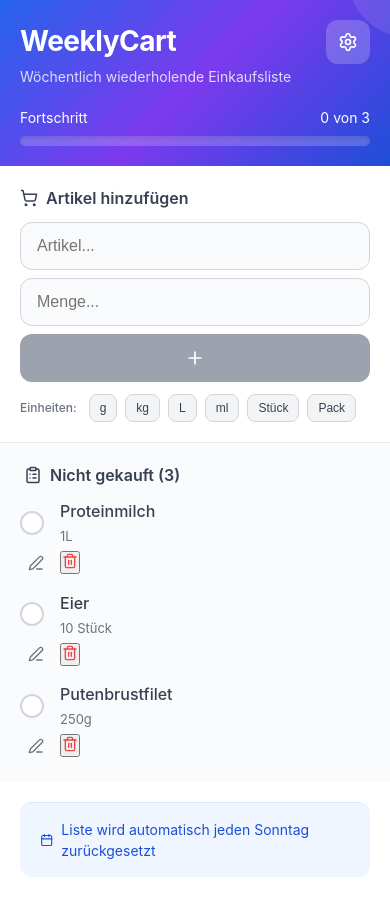
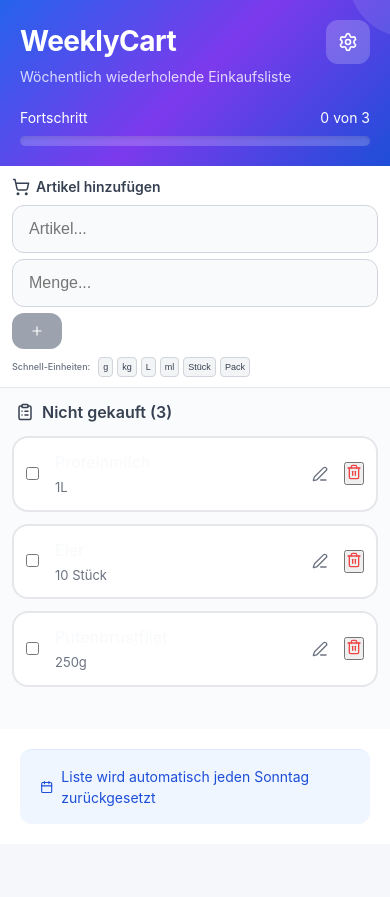
Before and after one commit to bermeb/weeklycart-pwa, a React (Vite) app: page / in a window 390 px wide. After the commit the page ends 844 px from the top, so only its background shows below. Built offline with nearby package versions, Linux system fonts and the light colour scheme.

Commit message:
optimize add article fields and textcolor of items and fix errors

```diff
--- a/src/App.css
+++ b/src/App.css
@@ -317,31 +317,32 @@ body {
   box-shadow: 0 4px 12px rgba(249,115,22,0.3);
 }
 
-/* Add Item Section */
+/* Add Item Section - Noch kompakter */
 .add-item-section {
-  padding: 20px;
+  padding: 14px 16px;
   border-bottom: 1px solid #e5e7eb;
   background: white;
 }
 
 .add-item-header {
-  margin-bottom: 12px;
+  margin-bottom: 8px;
 }
 
 .add-item-title {
-  font-size: 16px;
+  font-size: 14px;
   font-weight: 600;
   color: #374151;
   margin: 0;
   display: flex;
   align-items: center;
-  gap: 8px;
+  gap: 6px;
 }
 
 .add-form {
   display: flex;
-  gap: 8px;
-  margin-bottom: 12px;
+  gap: 6px;
+  margin-bottom: 8px;
+  align-items: stretch;
 }
 
 .add-input {
@@ -379,6 +380,8 @@ body {
   display: flex;
   align-items: center;
   justify-content: center;
+  width: 50px;
+  height: 30px;
 }
 
 .add-btn:hover:not(:disabled) {
@@ -394,16 +397,16 @@ body {
   box-shadow: none;
 }
 
-/* Quick Units */
+/* Quick Units - Noch kompakter */
 .quick-units {
   display: flex;
-  gap: 8px;
+  gap: 4px;
   align-items: center;
   flex-wrap: wrap;
 }
 
 .quick-units-label {
-  font-size: 12px;
+  font-size: 10px;
   color: #6b7280;
   font-weight: 500;
   margin-right: 4px;
@@ -413,12 +416,14 @@ body {
   background: #f3f4f6;
   border: 1px solid #d1d5db;
   color: #374151;
-  padding: 6px 10px;
-  border-radius: 8px;
-  font-size: 12px;
+  padding: 3px 6px;
+  border-radius: 4px;
+  font-size: 10px;
   cursor: pointer;
   transition: all 0.2s;
   font-weight: 500;
+  min-height: 22px;
+  line-height: 1;
 }
 
 .unit-btn:hover {
@@ -548,7 +553,7 @@ body {
 
 .item-name {
   font-size: 16px;
-  color: #374151;
+  color: #f9fafb;
   font-weight: 500;
   transition: all 0.3s;
 }
@@ -572,27 +577,34 @@ body {
   opacity: 0.8;
 }
 
-/* Edit Inputs */
+/* Edit Inputs - Konsistente Lesbarkeit */
 .edit-inputs {
   display: flex;
   flex-direction: column;
-  gap: 8px;
+  gap: 6px;
   flex: 1;
 }
 
 .edit-input {
-  padding: 8px 12px;
+  padding: 6px 10px;
   border: 1px solid #d1d5db;
-  border-radius: 8px;
-  font-size: 14px;
-  background: white;
+  border-radius: 6px;
+  font-size: 13px;
+  background: #ffffff;
   transition: all 0.2s;
+  color: #374151;
 }
 
 .edit-input:focus {
   outline: none;
   border-color: #2563eb;
-  box-shadow: 0 0 0 3px rgba(37,99,235,0.1);
+  background: #ffffff;
+  box-shadow: 0 0 0 3px rgba(37,99,235,0.08);
+  color: #1f2937;
+}
+
+.edit-input::placeholder {
+  color: #9ca3af;
 }
 
 .edit-name {
@@ -600,7 +612,7 @@ body {
 }
 
 .edit-amount {
-  font-size: 13px;
+  font-size: 12px;
 }
 
 /* Item Actions */
@@ -785,11 +797,17 @@ body {
 @media (max-width: 480px) {
   .add-form {
     flex-direction: column;
+    gap: 6px;
   }
 
   .name-input,
   .amount-input {
     flex: 1;
+    min-height: 36px;
+  }
+
+  .add-btn {
+    min-height: 36px;
   }
 
   .install-prompt {
@@ -799,6 +817,28 @@ body {
 
   .item-actions {
     opacity: 1;
+  }
+
+  .add-item-section {
+    padding: 10px 12px;
+  }
+
+  .list-container {
+    padding: 12px;
+  }
+
+  .list-item {
+    padding: 12px;
+  }
+
+  .quick-units-label {
+    font-size: 9px;
+  }
+
+  .unit-btn {
+    padding: 2px 4px;
+    font-size: 9px;
+    min-height: 20px;
   }
 }
 
@@ -862,10 +902,45 @@ select:focus-visible {
     background: #374151;
     border-color: #4b5563;
     color: #f9fafb;
+    width: 150px;
+    height: 25px;
+  }
+
+  .add-input:focus {
+    background: #4b5563;
+    border-color: #60a5fa;
+    color: #ffffff;
+  }
+
+  .add-input::placeholder {
+    color: #9ca3af;
+  }
+
+  .edit-input {
+    background: #4b5563;
+    border-color: #6b7280;
+    color: #f9fafb;
+  }
+
+  .edit-input:focus {
+    background: #4b5563;
+    border-color: #60a5fa;
+    color: #ffffff;
   }
 
   .settings-title,
   .add-item-title {
     color: #f9fafb;
   }
+
+  .unit-btn {
+    background: #374151;
+    border-color: #4b5563;
+    color: #f9fafb;
+  }
+
+  .unit-btn:hover {
+    background: #4b5563;
+    border-color: #6b7280;
+  }
 }
--- a/src/components/AddItemForm.jsx
+++ b/src/components/AddItemForm.jsx
@@ -1,6 +1,5 @@
-import {useRef, useState} from "react";
-import {Plane, Plus, ShoppingCart} from "lucide-react";
-
+import React, { useState, useRef } from 'react'
+import { Plus, ShoppingCart } from 'lucide-react'
 
 const quickUnits = ['g', 'kg', 'L', 'ml', 'Stück', 'Pack']
 
@@ -42,14 +41,15 @@ const AddItemForm = ({ onAddItem }) => {
         const currentValue = itemAmount.trim()
 
         if (currentValue && !currentValue.includes(unit)) {
-             if(/^\d+$/.test(currentValue)) {
+            // Wenn schon eine Zahl da ist, unit anhängen
+            if (/^\d+$/.test(currentValue)) {
                 setItemAmount(currentValue + unit)
             } else {
                 setItemAmount(currentValue + ' ' + unit)
             }
-        } else if(!currentValue) {
+        } else if (!currentValue) {
             if (unit === 'Stück' || unit === 'Pack') {
-                setItemAmount('1' + unit)
+                setItemAmount('1 ' + unit)
             } else {
                 setItemAmount('')
                 amountInputRef.current?.focus()
@@ -73,9 +73,9 @@ const AddItemForm = ({ onAddItem }) => {
                     type="text"
                     value={itemName}
                     onChange={(e) => setItemName(e.target.value)}
-                    onKeyPress={handleNameKeyPress}
+                    onKeyDown={handleNameKeyPress}
                     placeholder="Artikel..."
-                    max={30}
+                    maxLength={30}
                     className="add-input name-input"
                     aria-label="Artikel name eingeben"
                 />
@@ -84,7 +84,7 @@ const AddItemForm = ({ onAddItem }) => {
                     type="text"
                     value={itemAmount}
                     onChange={(e) => setItemAmount(e.target.value)}
-                    onKeyPress={handleAmountKeyPress}
+                    onKeyDown={handleAmountKeyPress}
                     placeholder="Menge..."
                     maxLength={15}
                     className="add-input amount-input"
@@ -95,19 +95,19 @@ const AddItemForm = ({ onAddItem }) => {
                     disabled={!itemName.trim()}
                     className="add-btn"
                     aria-label="Artikel zur Liste hinzufügen">
-                    <Plus size={20} />
+                    <Plus size={18} />
                 </button>
             </form>
 
             <div className="quick-units">
-                <span className="quick-units-label">Einheiten:</span>
+                <span className="quick-units-label">Schnell-Einheiten:</span>
                 {quickUnits.map(unit => (
                     <button
                         key={unit}
                         type="button"
                         onClick={() => addQuickUnit(unit)}
                         className="unit-btn"
-                    aria-label={`${unit} hjinzufügen`}>
+                        aria-label={`${unit} hinzufügen`}>
                         {unit}
                     </button>
                 ))}
--- a/src/components/ShoppingList.jsx
+++ b/src/components/ShoppingList.jsx
@@ -1,6 +1,5 @@
-import {useState} from "react";
-import {CheckCircle, Clipboard, ClipboardList, Edit3, ShoppingCart, Trash2} from "lucide-react";
-
+import React, { useState } from 'react'
+import { Check, Trash2, ShoppingCart, Edit3, Save, X, ClipboardList, CheckCircle } from 'lucide-react'
 
 const ShoppingListItem = ({ item, onToggle, onDelete, onEdit }) => {
     const [isEditing, setIsEditing] = useState(false)
@@ -33,19 +32,19 @@ const ShoppingListItem = ({ item, onToggle, onDelete, onEdit }) => {
         }
     }
 
-    if(isEditing) {
+    if (isEditing) {
         return (
             <div className="list-item editing">
                 <div className="item-content">
                     <div className="checkbox disabled">
-                        <Check size={16} color="#d1d5db"/>
+                        <Check size={16} color="#d1d5db" />
                     </div>
                     <div className="edit-inputs">
                         <input
                             type="text"
                             value={editName}
                             onChange={(e) => setEditName(e.target.value)}
-                            onKeyPress={handleKeyPress}
+                            onKeyDown={handleKeyPress}
                             className="edit-input edit-name"
                             placeholder="Artikel..."
                             maxLength={30}
@@ -55,7 +54,7 @@ const ShoppingListItem = ({ item, onToggle, onDelete, onEdit }) => {
                             type="text"
                             value={editAmount}
                             onChange={(e) => setEditAmount(e.target.value)}
-                            onKeyPress={handleKeyPress}
+                            onKeyDown={handleKeyPress}
                             className="edit-input edit-amount"
                             placeholder="Menge..."
                             maxLength={15}
@@ -83,11 +82,20 @@ const ShoppingListItem = ({ item, onToggle, onDelete, onEdit }) => {
 
     return (
         <div
-            className={`list item ${item.checked ? 'checked' : ''} ${item.checked ? 'completed' : ''}`}>
+            className={`list-item ${item.checked ? 'checked' : ''} ${item.checked ? 'completed' : ''}`}
+        >
             <div className="item-content" onClick={() => onToggle(item.id)}>
-                <div className={`checkbox ${item.checked ? 'checked' : ''}`}>
-                    {item.checked && <Check size={16} />}
-                </div>
+                <label className="checkbox-container">
+                    <input
+                        type="checkbox"
+                        checked={item.checked}
+                        onChange={() => onToggle(item.id)}
+                        className="checkbox-input"
+                    />
+                    <span className="checkbox-custom">
+            {item.checked && <Check size={14} />}
+          </span>
+                </label>
                 <div className="item-text">
                     <span className="item-name">{item.name}</span>
                     <span className="item-amount">{item.amount || '1 Stück'}</span>
@@ -97,7 +105,10 @@ const ShoppingListItem = ({ item, onToggle, onDelete, onEdit }) => {
             <div className="item-actions">
                 {!item.checked && (
                     <button
-                        onClick={handleEdit}
+                        onClick={(e) => {
+                            e.stopPropagation()
+                            handleEdit()
+                        }}
                         className="edit-btn"
                         aria-label="Artikel bearbeiten">
                         <Edit3 size={16} />
--- a/src/main.jsx
+++ b/src/main.jsx
@@ -1,21 +1,9 @@
-import { StrictMode } from 'react'
-import { createRoot } from 'react-dom/client'
+import React, {StrictMode} from 'react'
+import ReactDOM from 'react-dom/client'
+import App from './App.jsx'
 import './App.css'
-import App from './App.jsx'
 
-if ('serviceWorker' in navigator) {
-    window.addEventListener('load', () => {
-        navigator.serviceWorker.register('/sw.js')
-            .then((reg) => {
-                console.log('SW registered: ', reg)
-            })
-            .catch((err) => {
-                console.log('SW registration failed: ', err)
-            })
-    })
-}
-
-createRoot(document.getElementById('root')).render(
+ReactDOM.createRoot(document.getElementById('root')).render(
   <StrictMode>
     <App />
   </StrictMode>,
```
Lines whose indentation alone changed are shown as unchanged.
